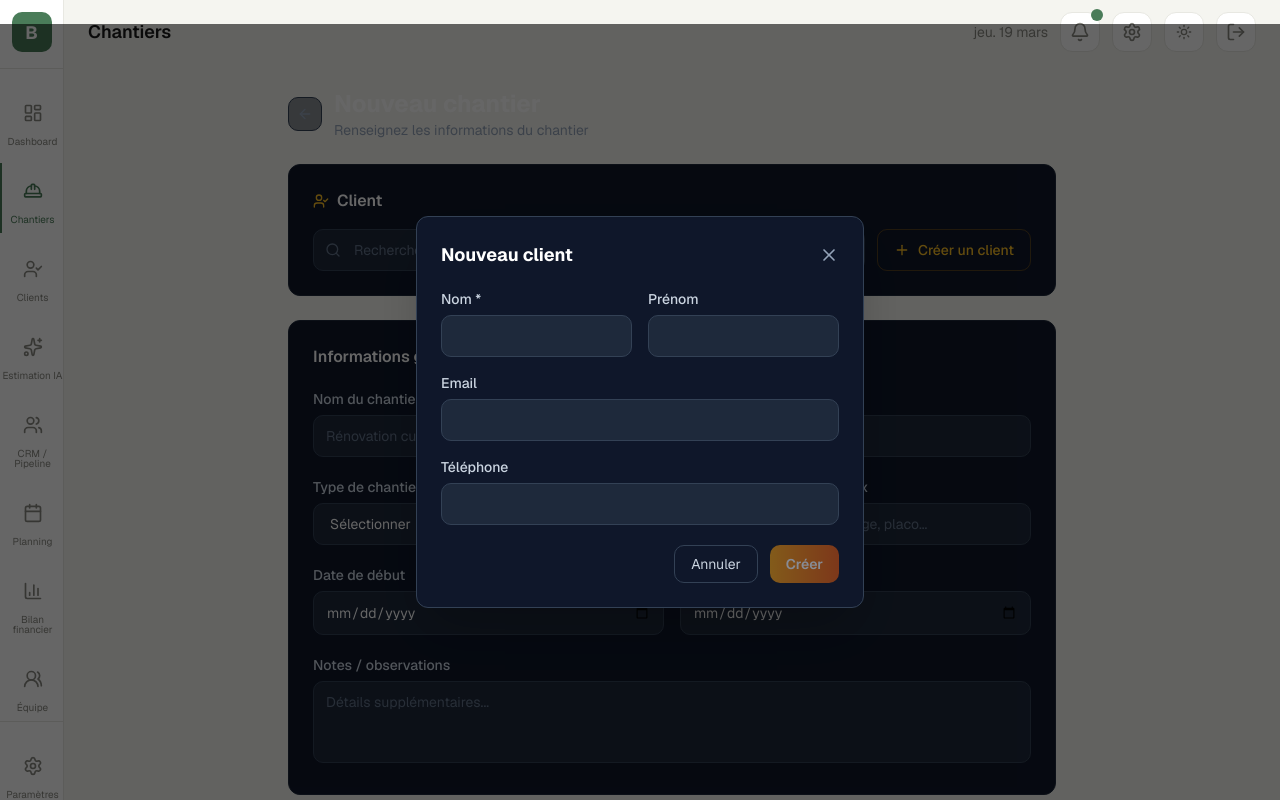
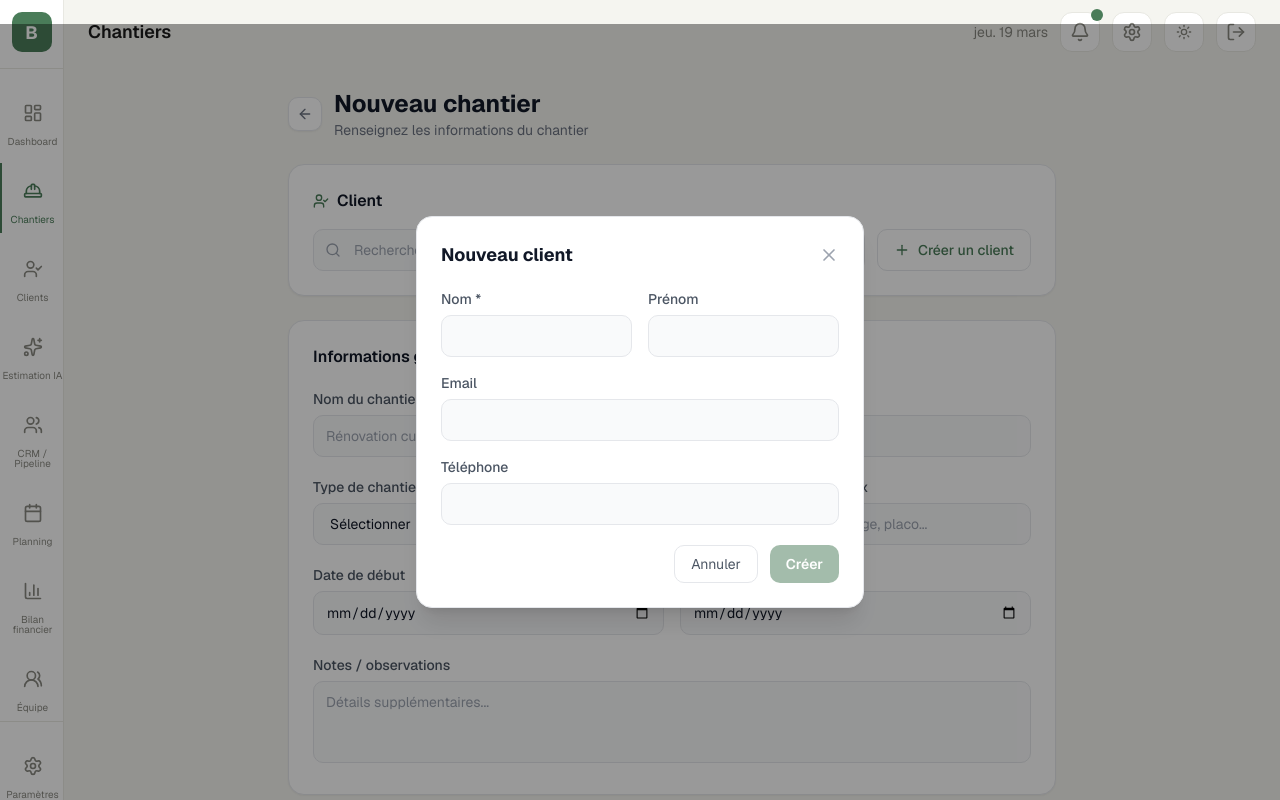
Before and after one commit to quentiindakar-lab/garage-app, a Next.js app: page /admin/chantiers/nouveau in a window 1280 px wide. Both pictures are taken after a click on the button "Créer un client". Built offline with nearby package versions, Linux system fonts and the light colour scheme.

Commit message:
light theme for nouveau chantier page
Made-with: Cursor

```diff
--- a/app/(admin)/admin/chantiers/nouveau/page.tsx
+++ b/app/(admin)/admin/chantiers/nouveau/page.tsx
@@ -148,66 +148,66 @@ export default function NouveauChantierPage() {
       <div className="flex items-center gap-3">
         <button
           onClick={() => router.back()}
-          className="p-2 rounded-lg border border-slate-700 bg-slate-800/50 text-slate-400 hover:text-white transition-colors"
+          className="p-2 rounded-lg border border-gray-200 bg-white text-gray-500 hover:text-gray-900 transition-colors shadow-sm"
         >
           <ArrowLeft className="h-4 w-4" />
         </button>
         <div>
-          <h1 className="text-2xl font-bold text-white">Nouveau chantier</h1>
-          <p className="text-sm text-slate-400">Renseignez les informations du chantier</p>
+          <h1 className="text-2xl font-bold text-gray-900">Nouveau chantier</h1>
+          <p className="text-sm text-gray-500">Renseignez les informations du chantier</p>
         </div>
       </div>
 
       <form onSubmit={handleSubmit} className="space-y-6">
         {/* Client */}
-        <div className="rounded-xl border border-slate-800 bg-slate-900 p-6 space-y-4">
-          <h2 className="text-base font-semibold text-white flex items-center gap-2">
-            <UserCheck className="h-4 w-4 text-amber-400" /> Client
+        <div className="rounded-2xl border border-gray-200 bg-white p-6 space-y-4 shadow-sm">
+          <h2 className="text-base font-semibold text-gray-900 flex items-center gap-2">
+            <UserCheck className="h-4 w-4 text-[#4a7c59]" /> Client
           </h2>
           {selectedClient ? (
-            <div className="flex items-center justify-between rounded-lg border border-amber-500/30 bg-amber-500/5 p-3">
+            <div className="flex items-center justify-between rounded-lg border border-[#4a7c59]/30 bg-[#4a7c59]/5 p-3">
               <div>
-                <p className="text-sm font-medium text-white">{selectedClient.nom} {selectedClient.prenom || ""}</p>
-                {selectedClient.email && <p className="text-xs text-slate-400">{selectedClient.email}</p>}
+                <p className="text-sm font-medium text-gray-900">{selectedClient.nom} {selectedClient.prenom || ""}</p>
+                {selectedClient.email && <p className="text-xs text-gray-500">{selectedClient.email}</p>}
               </div>
               <button type="button" onClick={() => { setSelectedClient(null); setClientId(null); }}
-                className="text-slate-400 hover:text-white"><X className="h-4 w-4" /></button>
+                className="text-gray-400 hover:text-gray-700"><X className="h-4 w-4" /></button>
             </div>
           ) : (
             <div className="flex gap-3">
               <div ref={clientRef} className="relative flex-1">
-                <Search className="absolute left-3 top-1/2 h-4 w-4 -translate-y-1/2 text-slate-500" />
+                <Search className="absolute left-3 top-1/2 h-4 w-4 -translate-y-1/2 text-gray-400" />
                 <input
                   type="text"
                   placeholder="Rechercher un client..."
                   value={clientSearch}
                   onChange={(e) => { setClientSearch(e.target.value); setShowClientDropdown(true); }}
                   onFocus={() => setShowClientDropdown(true)}
-                  className="w-full rounded-lg border border-slate-700 bg-slate-800 py-2.5 pl-10 pr-4 text-sm text-white placeholder-slate-500 focus:outline-none focus:ring-2 focus:ring-amber-500/50"
+                  className="w-full rounded-lg border border-gray-200 bg-gray-50 py-2.5 pl-10 pr-4 text-sm text-gray-900 placeholder-gray-400 focus:outline-none focus:ring-2 focus:ring-[#4a7c59]/30"
                 />
                 {showClientDropdown && clientResults.length > 0 && (
-                  <div className="absolute z-10 mt-1 w-full rounded-lg border border-slate-700 bg-slate-800 shadow-xl">
+                  <div className="absolute z-10 mt-1 w-full rounded-lg border border-gray-200 bg-white shadow-lg">
                     {clientResults.map((c) => (
                       <button key={c.id} type="button"
                         onClick={() => { setSelectedClient(c); setClientId(c.id); setShowClientDropdown(false); setClientSearch(""); }}
-                        className="w-full px-4 py-2.5 text-left text-sm text-slate-300 hover:bg-slate-700 first:rounded-t-lg last:rounded-b-lg">
-                        <span className="font-medium text-white">{c.nom} {c.prenom || ""}</span>
-                        {c.email && <span className="ml-2 text-xs text-slate-500">{c.email}</span>}
+                        className="w-full px-4 py-2.5 text-left text-sm text-gray-600 hover:bg-gray-50 first:rounded-t-lg last:rounded-b-lg">
+                        <span className="font-medium text-gray-900">{c.nom} {c.prenom || ""}</span>
+                        {c.email && <span className="ml-2 text-xs text-gray-400">{c.email}</span>}
                       </button>
                     ))}
                   </div>
                 )}
               </div>
               <button type="button" onClick={() => setShowNewClientModal(true)}
-                className="flex items-center gap-2 rounded-lg border border-amber-500/30 px-4 py-2.5 text-sm font-medium text-amber-400 hover:bg-amber-500/10 transition-colors whitespace-nowrap">
+                className="flex items-center gap-2 rounded-lg border border-gray-200 px-4 py-2.5 text-sm font-medium text-[#4a7c59] hover:bg-[#4a7c59]/5 transition-colors whitespace-nowrap">
                 <Plus className="h-4 w-4" /> Créer un client
               </button>
             </div>
           )}
         </div>
 
-        <div className="rounded-xl border border-slate-800 bg-slate-900 p-6 space-y-5">
-          <h2 className="text-base font-semibold text-white">Informations générales</h2>
+        <div className="rounded-2xl border border-gray-200 bg-white p-6 space-y-5 shadow-sm">
+          <h2 className="text-base font-semibold text-gray-900">Informations générales</h2>
 
           <div className="grid grid-cols-1 sm:grid-cols-2 gap-4">
             <InputField label="Nom du chantier *" value={form.nom} onChange={(v) => set("nom", v)} placeholder="Rénovation cuisine" required />
@@ -216,11 +216,11 @@ export default function NouveauChantierPage() {
 
           <div className="grid grid-cols-1 sm:grid-cols-3 gap-4">
             <div>
-              <label className="block text-sm font-medium text-slate-300 mb-1.5">Type de chantier</label>
+              <label className="block text-sm font-medium text-gray-600 mb-1.5">Type de chantier</label>
               <select
                 value={form.type}
                 onChange={(e) => set("type", e.target.value)}
-                className="w-full rounded-lg border border-slate-700 bg-slate-800 px-3 py-2.5 text-sm text-white focus:outline-none focus:ring-2 focus:ring-amber-500/50"
+                className="w-full rounded-lg border border-gray-200 bg-gray-50 px-3 py-2.5 text-sm text-gray-900 focus:outline-none focus:ring-2 focus:ring-[#4a7c59]/30"
               >
                 <option value="">Sélectionner</option>
                 {BTP_CONFIG.metiers.map((m) => (
@@ -238,24 +238,24 @@ export default function NouveauChantierPage() {
           </div>
 
           <div>
-            <label className="block text-sm font-medium text-slate-300 mb-1.5">Notes / observations</label>
+            <label className="block text-sm font-medium text-gray-600 mb-1.5">Notes / observations</label>
             <textarea
               rows={3}
               value={form.description}
               onChange={(e) => set("description", e.target.value)}
-              className="w-full rounded-lg border border-slate-700 bg-slate-800 px-3 py-2.5 text-sm text-white placeholder-slate-500 focus:outline-none focus:ring-2 focus:ring-amber-500/50 resize-none"
+              className="w-full rounded-lg border border-gray-200 bg-gray-50 px-3 py-2.5 text-sm text-gray-900 placeholder-gray-400 focus:outline-none focus:ring-2 focus:ring-[#4a7c59]/30 resize-none"
               placeholder="Détails supplémentaires..."
             />
           </div>
         </div>
 
         {/* Photos */}
-        <div className="rounded-xl border border-slate-800 bg-slate-900 p-6 space-y-4">
-          <h2 className="text-base font-semibold text-white">Photos du chantier</h2>
+        <div className="rounded-2xl border border-gray-200 bg-white p-6 space-y-4 shadow-sm">
+          <h2 className="text-base font-semibold text-gray-900">Photos du chantier</h2>
           <div className="flex flex-wrap gap-3">
             {photos.map((photo, i) => (
               <div key={i} className="relative group">
-                <div className="w-24 h-24 rounded-lg bg-slate-800 border border-slate-700 overflow-hidden">
+                <div className="w-24 h-24 rounded-lg bg-gray-50 border border-gray-200 overflow-hidden">
                   <img src={URL.createObjectURL(photo)} alt="" className="w-full h-full object-cover" />
                 </div>
                 <button
@@ -267,9 +267,9 @@ export default function NouveauChantierPage() {
                 </button>
               </div>
             ))}
-            <label className="w-24 h-24 rounded-lg border-2 border-dashed border-slate-700 flex flex-col items-center justify-center cursor-pointer hover:border-amber-500/50 transition-colors">
-              <Upload className="h-5 w-5 text-slate-500 mb-1" />
-              <span className="text-[10px] text-slate-500">Ajouter</span>
+            <label className="w-24 h-24 rounded-lg border-2 border-dashed border-gray-300 flex flex-col items-center justify-center cursor-pointer hover:border-[#4a7c59]/50 transition-colors">
+              <Upload className="h-5 w-5 text-gray-400 mb-1" />
+              <span className="text-[10px] text-gray-400">Ajouter</span>
               <input type="file" accept="image/*" multiple onChange={handlePhotoChange} className="hidden" />
             </label>
           </div>
@@ -280,7 +280,7 @@ export default function NouveauChantierPage() {
           <button
             type="submit"
             disabled={loading || !form.nom || !form.adresse}
-            className="flex-1 flex items-center justify-center gap-2 bg-amber-500 hover:bg-amber-600 disabled:bg-slate-700 disabled:text-slate-500 text-slate-900 font-semibold py-3 rounded-lg transition-colors"
+            className="flex-1 flex items-center justify-center gap-2 bg-[#f59e0b] hover:bg-[#e8960a] disabled:bg-gray-200 disabled:text-gray-400 text-black font-semibold py-3 rounded-lg transition-colors"
           >
             {loading ? <Loader2 className="h-4 w-4 animate-spin" /> : <Plus className="h-4 w-4" />}
             {loading ? "Création..." : "Créer le chantier"}
@@ -288,7 +288,7 @@ export default function NouveauChantierPage() {
           <button
             type="button"
             onClick={() => router.push("/admin/estimation")}
-            className="flex items-center gap-2 px-6 py-3 rounded-lg border border-amber-500/30 text-amber-400 hover:bg-amber-500/10 font-medium text-sm transition-colors"
+            className="flex items-center gap-2 px-6 py-3 rounded-lg border border-gray-200 bg-white text-[#4a7c59] hover:bg-gray-50 font-medium text-sm transition-colors shadow-sm"
           >
             <Sparkles className="h-4 w-4" />
             Estimer avec l&apos;IA
@@ -298,11 +298,11 @@ export default function NouveauChantierPage() {
 
       {/* Modal création client rapide */}
       {showNewClientModal && (
-        <div className="fixed inset-0 z-50 flex items-center justify-center bg-black/60 p-4" onClick={() => setShowNewClientModal(false)}>
-          <div onClick={(e) => e.stopPropagation()} className="w-full max-w-md rounded-xl border border-slate-700 bg-slate-900 p-6 shadow-2xl">
+        <div className="fixed inset-0 z-50 flex items-center justify-center bg-black/40 p-4" onClick={() => setShowNewClientModal(false)}>
+          <div onClick={(e) => e.stopPropagation()} className="w-full max-w-md rounded-2xl border border-gray-200 bg-white p-6 shadow-xl">
             <div className="flex items-center justify-between mb-5">
-              <h2 className="text-lg font-bold text-white">Nouveau client</h2>
-              <button onClick={() => setShowNewClientModal(false)} className="text-slate-400 hover:text-white"><X className="h-5 w-5" /></button>
+              <h2 className="text-lg font-bold text-gray-900">Nouveau client</h2>
+              <button onClick={() => setShowNewClientModal(false)} className="text-gray-400 hover:text-gray-700"><X className="h-5 w-5" /></button>
             </div>
             <div className="space-y-4">
               <div className="grid grid-cols-2 gap-4">
@@ -313,9 +313,9 @@ export default function NouveauChantierPage() {
               <InputField label="Téléphone" value={newClient.telephone} onChange={(v) => setNewClient({ ...newClient, telephone: v })} type="tel" />
             </div>
             <div className="mt-5 flex justify-end gap-3">
-              <button onClick={() => setShowNewClientModal(false)} className="rounded-lg border border-slate-700 px-4 py-2 text-sm text-slate-300 hover:bg-slate-800">Annuler</button>
+              <button onClick={() => setShowNewClientModal(false)} className="rounded-lg border border-gray-200 px-4 py-2 text-sm text-gray-600 hover:bg-gray-50">Annuler</button>
               <button onClick={handleCreateClient} disabled={!newClient.nom.trim() || savingClient}
-                className="flex items-center gap-2 rounded-lg bg-gradient-to-r from-amber-500 to-orange-600 px-4 py-2 text-sm font-semibold text-white disabled:opacity-50">
+                className="flex items-center gap-2 rounded-lg bg-[#4a7c59] hover:bg-[#3d6a4a] px-4 py-2 text-sm font-semibold text-white disabled:opacity-50">
                 {savingClient && <Loader2 className="h-4 w-4 animate-spin" />} Créer
               </button>
             </div>
@@ -343,14 +343,14 @@ function InputField({
 }) {
   return (
     <div>
-      <label className="block text-sm font-medium text-slate-300 mb-1.5">{label}</label>
+      <label className="block text-sm font-medium text-gray-600 mb-1.5">{label}</label>
       <input
         type={type}
         required={required}
         value={value}
         onChange={(e) => onChange(e.target.value)}
         placeholder={placeholder}
-        className="w-full rounded-lg border border-slate-700 bg-slate-800 px-3 py-2.5 text-sm text-white placeholder-slate-500 focus:outline-none focus:ring-2 focus:ring-amber-500/50"
+        className="w-full rounded-lg border border-gray-200 bg-gray-50 px-3 py-2.5 text-sm text-gray-900 placeholder-gray-400 focus:outline-none focus:ring-2 focus:ring-[#4a7c59]/30"
       />
     </div>
   );
```
